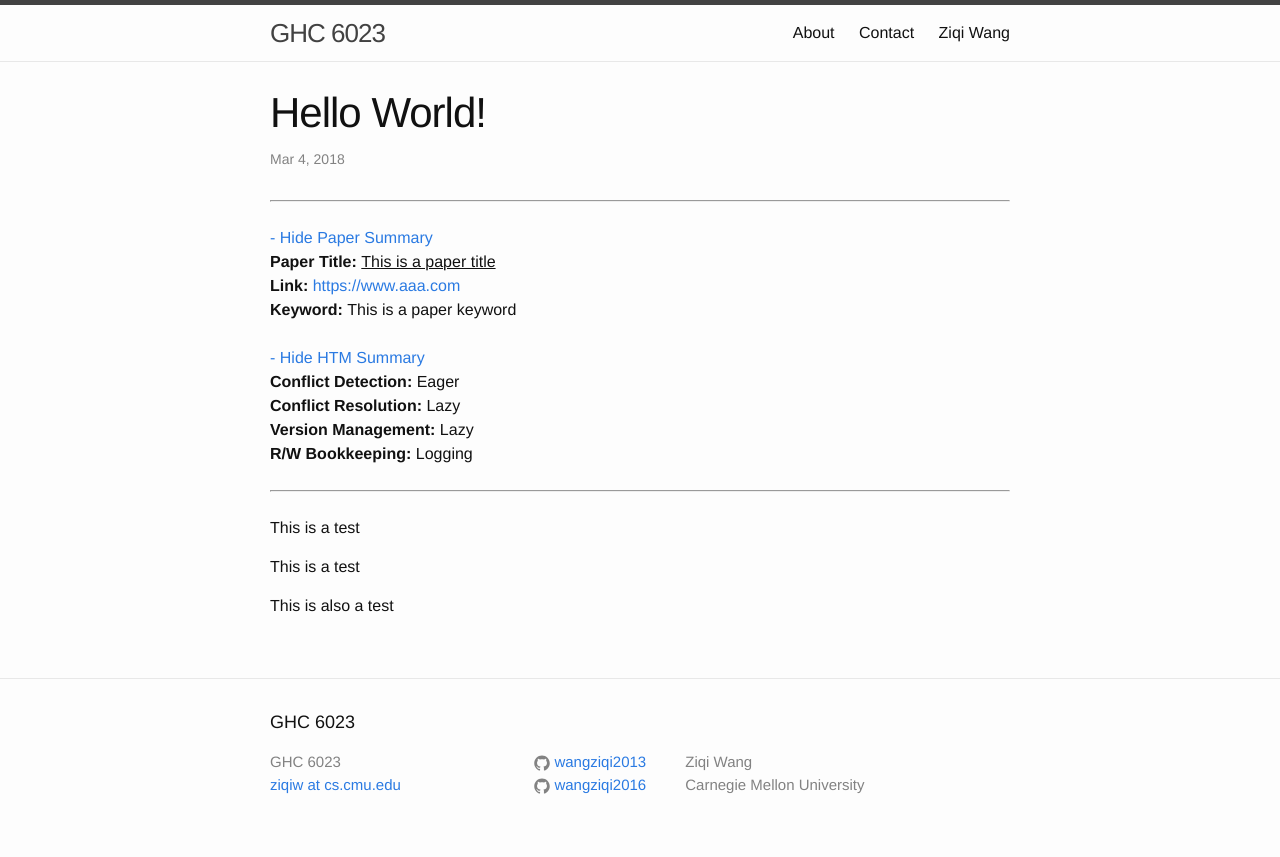
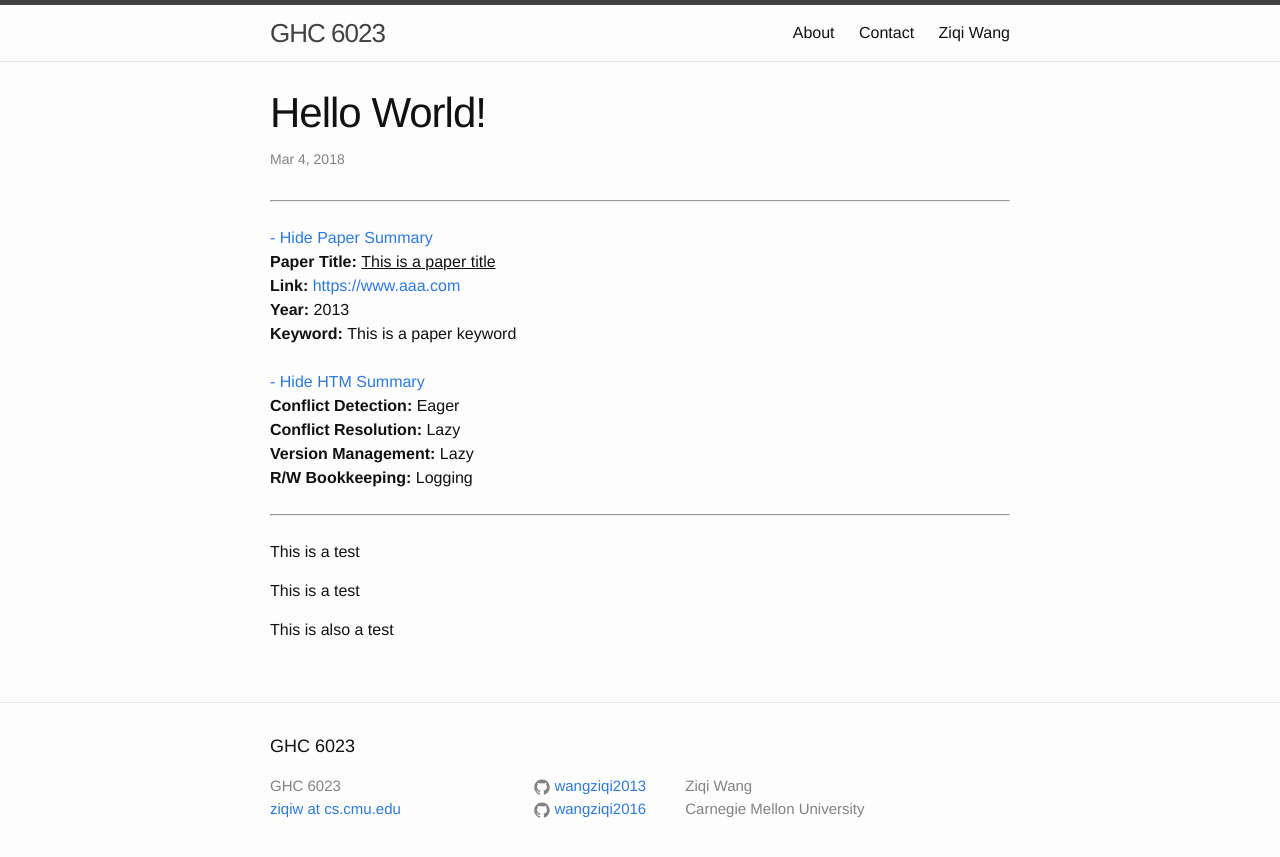
Before and after one commit to wangziqi2013/wangziqi2013.github.io, a Jekyll site: the page built from _posts/2018-03-03-my-first-post.markdown, in a window 1280 px wide. Shown: the top 857 px of the page. Built offline with Jekyll 4.4.1, drawn with Linux system fonts in a browser that asks for light colours.

Commit message:
Adding paper_year as paper metadata

```diff
--- a/_layouts/paper-summary.html
+++ b/_layouts/paper-summary.html
@@ -30,6 +30,7 @@ layout: default
     <div id="paper_metadata" style="display:block">
       <strong>Paper Title: </strong> <ins>{{ page.paper_title }}</ins> <br />
       <strong>Link: </strong> <a href="{{ page.paper_link }}">{{ page.paper_link }}</a> <br />
+      <strong>Year: </strong> {{ page.paper_year }} <br />
       <strong>Keyword: </strong> {{ page.paper_keyword }} <br />
       <br />
     </div>
--- a/_posts/2018-03-03-my-first-post.markdown
+++ b/_posts/2018-03-03-my-first-post.markdown
@@ -6,6 +6,7 @@ categories: Other
 paper_title: This is a paper title
 paper_link: https://www.aaa.com
 paper_keyword: This is a paper keyword
+paper_year: 2013
 rw_set: Logging
 htm_cd: Eager
 htm_cr: Lazy
```
